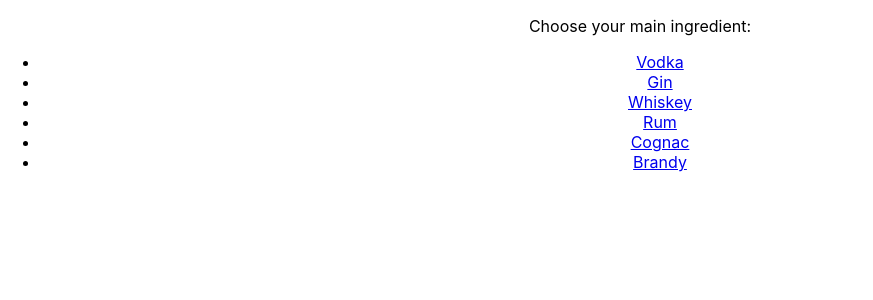
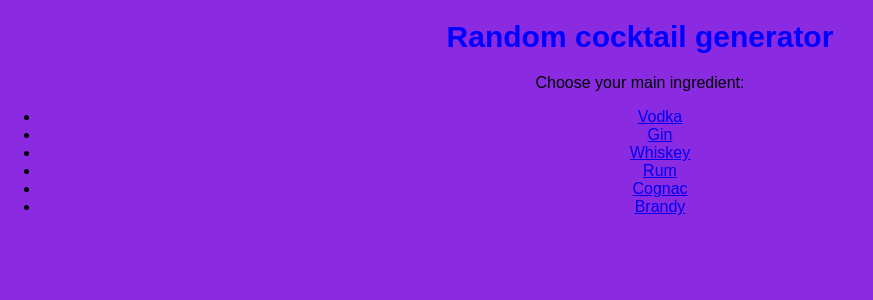
Before and after one commit to linneat/thirsty, a React (Create React App) app: page /#/ in a window 1280 px wide. Shown: the top 300 px of the page, without its empty margins (0-873 px from the left). Built offline with nearby package versions, Linux system fonts and the light colour scheme.

Commit message:
css changes

```diff
--- a/src/App.css
+++ b/src/App.css
@@ -1,21 +1,15 @@
 .App {
   text-align: center;
+  /*background-color: #61dafb;*/
+  height: 100vh;
+  font-family: Arial;
 }
 
-.App-logo {
-  height: 40vmin;
-  pointer-events: none;
-}
 
-@media (prefers-reduced-motion: no-preference) {
-  .App-logo {
-    animation: App-logo-spin infinite 20s linear;
-  }
-}
 
 .App-header {
   background-color: #282c34;
-  min-height: 100vh;
+  min-height: 7vh;
   display: flex;
   flex-direction: column;
   align-items: center;
@@ -23,16 +17,3 @@
   font-size: calc(10px + 2vmin);
   color: white;
 }
-
-.App-link {
-  color: #61dafb;
-}
-
-@keyframes App-logo-spin {
-  from {
-    transform: rotate(0deg);
-  }
-  to {
-    transform: rotate(360deg);
-  }
-}
--- a/src/App.js
+++ b/src/App.js
@@ -7,7 +7,7 @@ import Home from './Components/Home';
 function App() {
   return (
     <div className="App">
-      {/* <header className="App-header"> </header> */}
+     { /*<header className="App-header"> </header> */}
       <Home />
     </div>
   );
--- a/src/Components/Cocktail.js
+++ b/src/Components/Cocktail.js
@@ -1,5 +1,6 @@
 import React, { Component } from "react";
 import margarita from './margarita.json';
+import './Cocktail.css';
 
 export default class Cocktail extends Component {
   constructor(props) {
--- /dev/null
+++ b/src/Components/Home.css
@@ -0,0 +1,11 @@
+
+
+.title{
+    font-size: 30px;
+    font-family: Arial, Helvetica, sans-serif;
+    color: blue;
+}
+
+body{
+    background-color: blueviolet;
+}
--- a/src/Components/Home.js
+++ b/src/Components/Home.js
@@ -2,6 +2,7 @@ import React, { Component } from 'react';
 import { HashRouter as Router, Route, Switch } from "react-router-dom";
 import Cocktail from './Cocktail';
 import Spirits from './Spirits';
+import './Home.css';
 
 
 
--- a/src/Components/Spirits.js
+++ b/src/Components/Spirits.js
@@ -1,5 +1,6 @@
 import React, { Component } from "react";
 import { Link } from "react-router-dom";
+import './Spirits.css';
 
 export default class Spirits extends Component {
   render() {
@@ -7,6 +8,7 @@ export default class Spirits extends Component {
 
     return (
       <div>
+        <h1 className="title">Random cocktail generator</h1>
         <p>Choose your main ingredient:</p>
         <ul>
           {ingredients.map((ingredient, index) => {
```
Also changed, not shown: src/Components/Cocktail.css (added), src/Components/Spirits.css (added).
